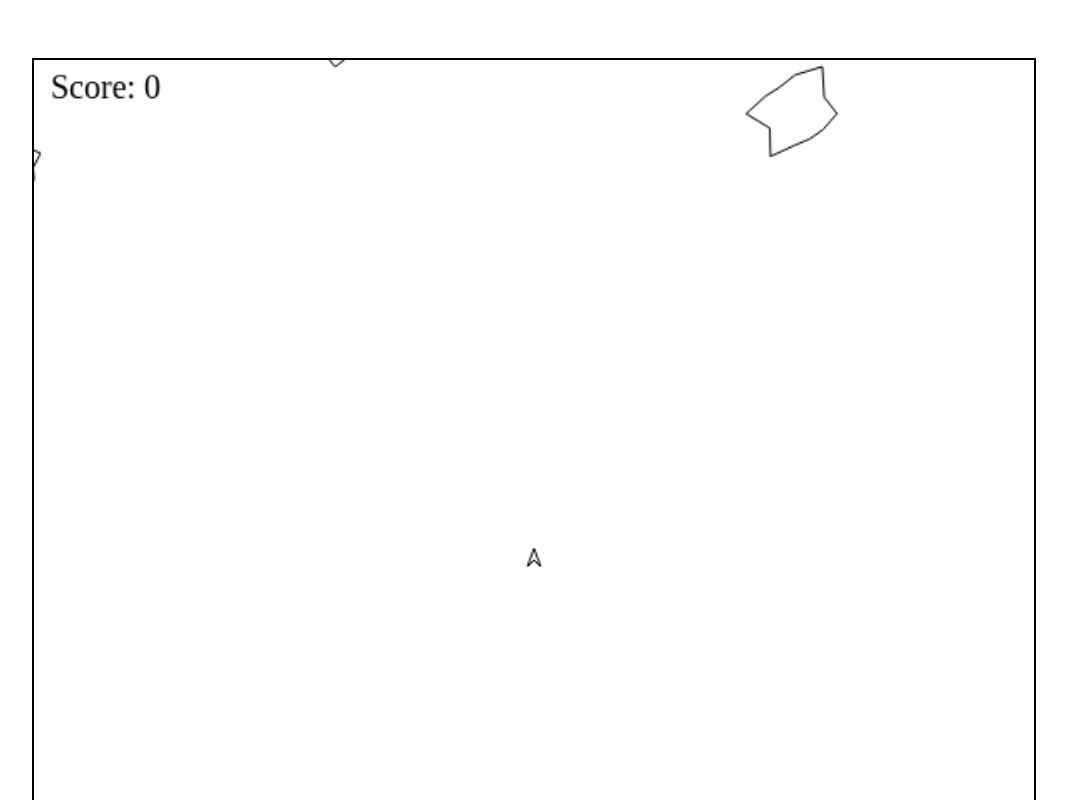
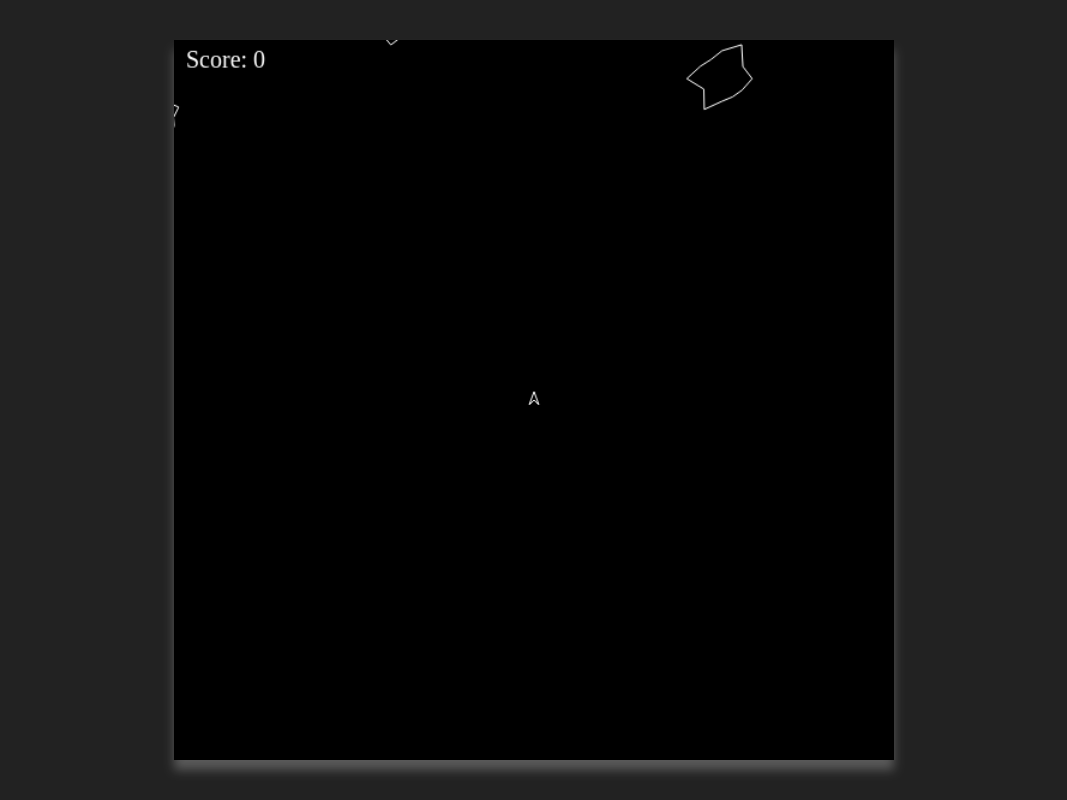
Before and after one commit to unfinishedprogram/Asteroids-JS, a plain HTML site: page index.html in a window 1280 px wide. Shown: the top 800 px of the page, without its empty margins (106-1173 px from the left). Drawn offline with Linux system fonts and the light colour scheme.

Commit message:
small visual changes

```diff
--- a/asteroids.js
+++ b/asteroids.js
@@ -3,8 +3,10 @@ const ctx = c.getContext("2d");
 
 const canvas_width = 600;
 const canvas_height = 600;
+
 c.width = canvas_width;
 c.height = canvas_height;
+
 const cpu_cores = window.navigator.hardwareConcurrency;
 console.log(cpu_cores);
 
--- a/index.html
+++ b/index.html
@@ -6,7 +6,22 @@
 	<meta charset="UTF-8">
 </head>
 <body>
+
 	<canvas id="canvas"></canvas>
 	<script type="text/javascript" src="asteroids.js"></script>
+	<style>
+		body {
+			display: flex;
+			justify-content: space-around;
+			align-items: center;
+			margin: 0;
+			padding: 0;
+		}
+		canvas {
+			margin: 0;
+			width: min(90vh, 90vw);
+			height: min(90vh, 90vw);
+		}
+	</style>
 </body>
 </html>
--- a/style.css
+++ b/style.css
@@ -1,17 +1,26 @@
-body{
+body {
 	display: flex;
-	flex-direction: column;
+	justify-content: space-around;
+	align-items: center;
+	margin: 0;
+	padding: 0;
+	height: 100vh;
+	background-color: #222;
+
 }
 canvas{
-	border: 2px solid black;
-	margin-top: 50px;
-	align-self: center;
-
-	width: 1000px;
-	height: 1000px;
-	image-rendering: crisp-edges;
+	background-color: #fff;
+	filter: invert();
+	box-shadow: 0px 10px 10px rgba(0, 0, 0, 0.25);
 }
 
 img {
   image-rendering: crisp-edges;
 }
+
+
+canvas {
+	margin: 0;
+	width: min(90vh, 90vw);
+	height: min(90vh, 90vw);
+}
```
